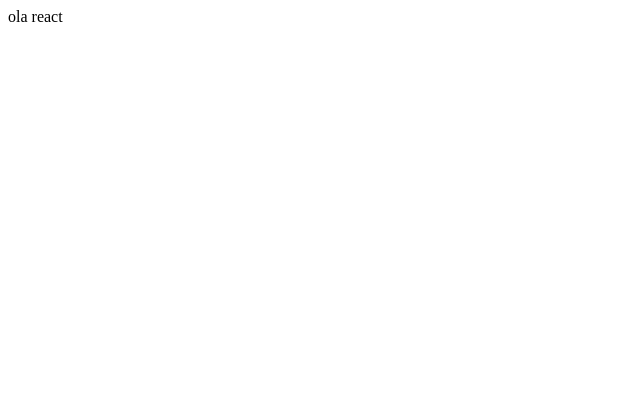
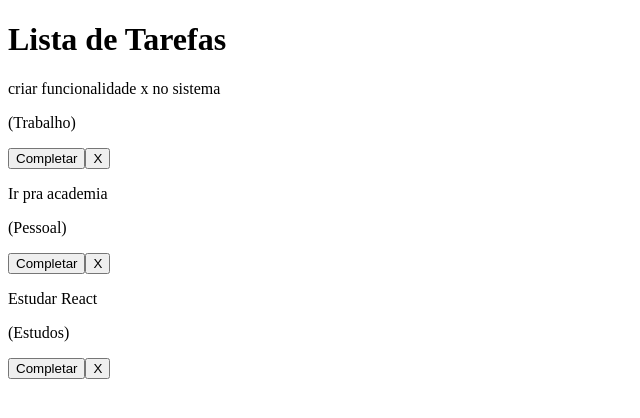
Before and after one commit to NateOliveira-dev/todo-list-react, a React (Vite) app: page / in a window 1280 px wide. Shown: the top 418 px of the page, without its empty margins (0-640 px from the left). Built offline with nearby package versions, Linux system fonts and the light colour scheme.

Commit message:
cria estrutura inicial da lista de tarefas

```diff
--- a/src/App.jsx
+++ b/src/App.jsx
@@ -1,7 +1,43 @@
 import { useState } from 'react'
 
 function App() {
-  return <div>ola react</div>
+  const [todos, setTodos] = useState([
+    {
+      id:1,
+      text: "criar funcionalidade x no sistema",
+      category: "Trabalho",
+      isCompleted: false,
+    },
+    {
+      id:2,
+      text: "Ir pra academia",
+      category: "Pessoal",
+      isCompleted: false,
+    },
+    {
+      id:3,
+      text: "Estudar React",
+      category: "Estudos",
+      isCompleted: false,
+    }
+  ])
+  return <div className='app'>
+    <h1>Lista de Tarefas</h1>
+    <div className='todo-list'>
+      {todos.map((todos) => (
+        <div className='todo'>
+          <div className='content'>
+            <p>{todos.text}</p>
+            <p className='category'>({todos.category})</p>
+          </div>
+          <div>
+            <button>Completar</button>
+            <button>X</button>
+          </div>
+        </div>
+      ))}
+    </div>
+  </div>
 }
 
 export default App
```
